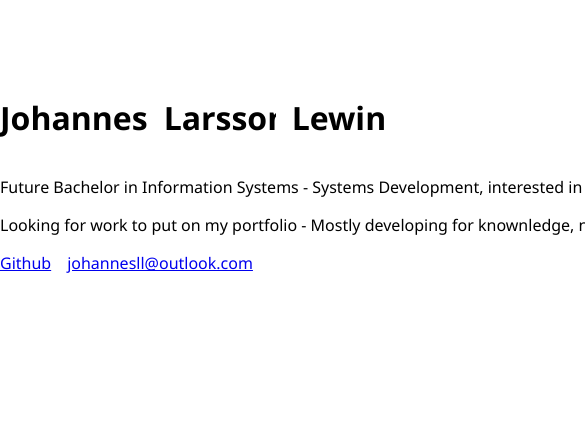
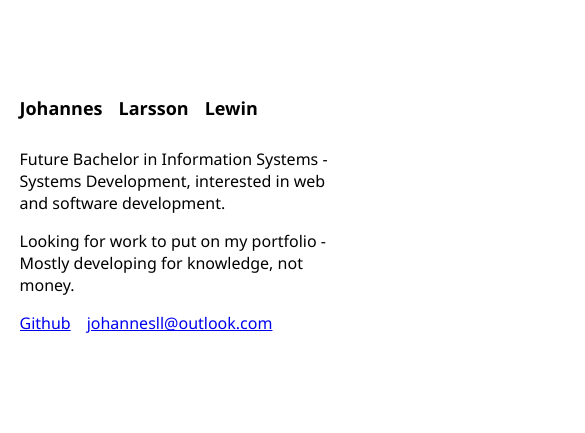
Before and after one commit to johannes-ll/johannes-ll, a plain HTML site: page index.html in a window 390 px wide. Shown: the top 433 px of the page, 585 px wide, since content can reach past the window. Drawn offline with Linux system fonts and the light colour scheme.

Commit message:
mobile tresponsiveness

```diff
--- a/index.html
+++ b/index.html
@@ -9,7 +9,7 @@
     <h1>Johannes <span>Larsson</span> <span>Lewin</span><span id=com>.com</span></h1>
     <div>
         <p>Future Bachelor in Information Systems - Systems Development, interested in web and software development.</p>
-        <p>Looking for work to put on my portfolio - Mostly developing for knownledge, not money.</p>
+        <p>Looking for work to put on my portfolio - Mostly developing for knowledge, not money.</p>
         <div class="links">
             <a href=".">Github</a>
             <a href="mailto:johannesll@outlook.com">johannesll@outlook.com</a>
--- a/style.css
+++ b/style.css
@@ -72,3 +72,16 @@ span {
         max-height: 0;
     }
 }
+
+@media only screen and (max-width: 900px) {
+    body,
+    body div {
+        white-space: wrap;
+        max-height: fit-content;
+        width: 90%;
+    }
+
+    h1 {
+        font-size: large;
+    }
+}
```
